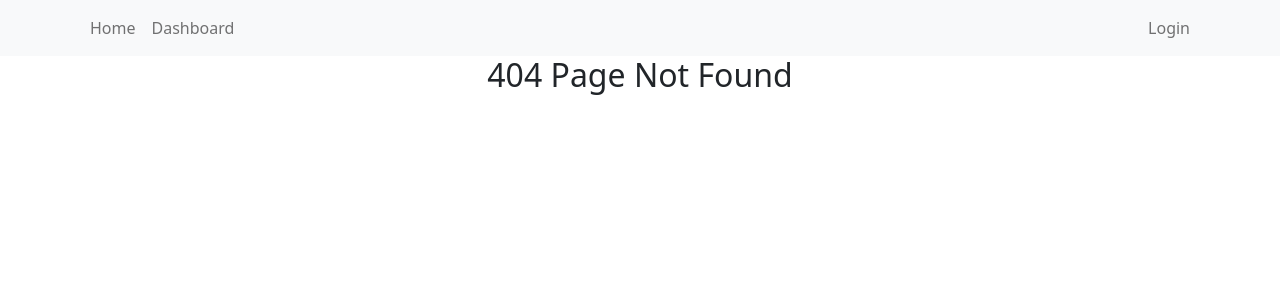
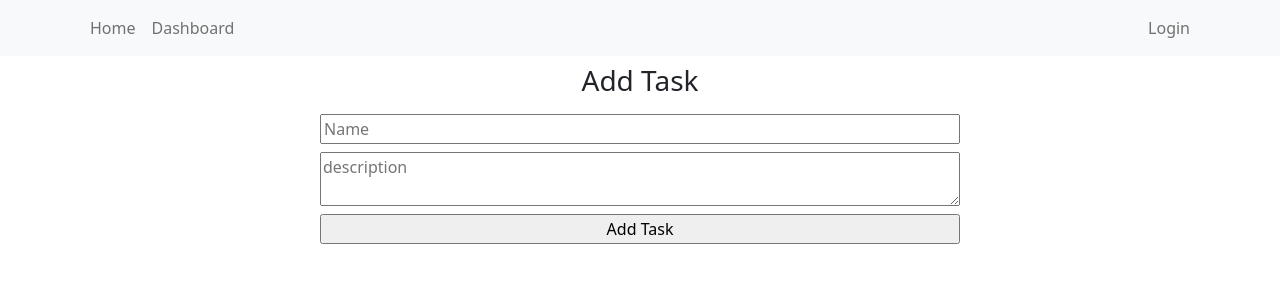
Before and after one commit to mousumiaktar/job-task, a React (Create React App) app: page /addtask in a window 1280 px wide. Before the commit this address had no page. Shown: the top 300 px of the page. Built offline with nearby package versions, Linux system fonts and the light colour scheme.

Commit message:
add task page added

```diff
--- a/package.json
+++ b/package.json
@@ -12,6 +12,7 @@
     "react-bootstrap": "^2.4.0",
     "react-dom": "^18.1.0",
     "react-firebase-hooks": "^5.0.3",
+    "react-hook-form": "^7.31.1",
     "react-router-dom": "^6.3.0",
     "react-scripts": "5.0.1",
     "web-vitals": "^2.1.4"
--- a/public/users.json
+++ b/public/users.json
@@ -27,6 +27,6 @@
     {
         "_id": "6",
         "name": "Farhan Rahman",
-        "description": "Farhan Rahman is a student of English Language and literature of Dinajpur K.B.m college"
+        "description": "Ridima rahman is a student of English Language and literature of Dinajpur K.B.m college"
     }
 ]
--- a/src/App.js
+++ b/src/App.js
@@ -1,9 +1,11 @@
 import { Route, Routes } from 'react-router-dom';
 import './App.css';
+import AddTask from './components/AddTask/AddTask';
 import Dashboard from './components/Dashboard/Dashboard';
 import Header from './components/Header/Header';
 import Home from './components/Home/Home';
 import Login from './components/Login/Login';
+import ManageTask from './components/ManageTask/ManageTask';
 import NotFound from './components/NotFound/NotFound';
 
 function App() {
@@ -15,6 +17,8 @@ function App() {
         <Route path="/home" element={<Home></Home>}></Route>
         <Route path="/dashboard" element={<Dashboard></Dashboard>}></Route>
         <Route path="/login" element={<Login></Login>}></Route>
+        <Route path="/addtask" element={<AddTask></AddTask>}></Route>
+        <Route path="/manageTask" element={<ManageTask></ManageTask>}></Route>
         <Route path="*" element={<NotFound></NotFound>}></Route>
       </Routes>
     </div>
--- /dev/null
+++ b/src/components/AddTask/AddTask.js
@@ -0,0 +1,36 @@
+import React from 'react';
+import { useForm } from 'react-hook-form';
+
+const AddTask = () => {
+    const { register, handleSubmit } = useForm();
+    const onSubmit = data => {
+        console.log(data);
+        const url = `http://localhost:5000/user`;
+        fetch(url, {
+            method: 'POST',
+            headers: {
+                'content-type': 'application/json'
+            },
+            body: JSON.stringify(data)
+        })
+            .then(res => res.json())
+            .then(result => {
+                console.log(result);
+            })
+    };
+
+    return (
+        <div>
+            <h3 className='mt-2'>Add Task</h3>
+            <div className='w-50 mx-auto mt-3'>
+                <form className='d-flex flex-column' onSubmit={handleSubmit(onSubmit)}>
+                    <input className='mb-2' placeholder='Name' {...register("name", { required: true, maxLength: 20 })} />
+                    <textarea className='mb-2' placeholder='description'  {...register("description")} />
+                    <input type="submit" value="Add Task" />
+                </form>
+            </div>
+        </div>
+    );
+};
+
+export default AddTask;
--- a/src/components/Home/Home.js
+++ b/src/components/Home/Home.js
@@ -1,9 +1,32 @@
-import React from 'react';
+import React, { useEffect, useState } from 'react';
+import { useNavigate } from 'react-router-dom';
+import User from '../User/User';
 
 const Home = () => {
+    const [users, setUsers] = useState([]);
+    const navigate = useNavigate();
+    useEffect( () => {
+        fetch('http://localhost:5000/user')
+        .then(res => res.json())
+        .then(data => setUsers(data));
+    },[])
+
+    const navigateUser= () =>{
+        navigate('/addtask')
+    }
+
     return (
         <div>
-            <h2>this is home</h2>
+            <h2>TeamUsers: {users.length}</h2>
+            <div className='row gy-5'>
+                {
+                    users.map(user => <User
+                    key={user._id}
+                    user={user}
+                    ></User>)
+                }
+            </div>
+            <button onClick={() => navigateUser()} className='btn btn-rounded bg-primary text-light mt-5'>Add Task</button>
         </div>
     );
 };
--- /dev/null
+++ b/src/components/ManageTask/ManageTask.js
@@ -0,0 +1,11 @@
+import React from 'react';
+
+const ManageTask = () => {
+    return (
+        <div>
+
+        </div>
+    );
+};
+
+export default ManageTask;
--- /dev/null
+++ b/src/components/User/User.js
@@ -0,0 +1,20 @@
+import React from 'react';
+
+
+const User = ({user}) => {
+    const {name, description} = user;
+    return (
+        <div className="col-md-4">
+            <div className="card">
+                <div className="card-body">
+                    <h5 className="card-title">{name}</h5>
+                    <p className="card-text">
+                        {description}
+                    </p>
+                </div>
+            </div>
+        </div>
+    );
+};
+
+export default User;
```
Also changed, not shown: 1 other file (tests, documents, lock files or other folders).
